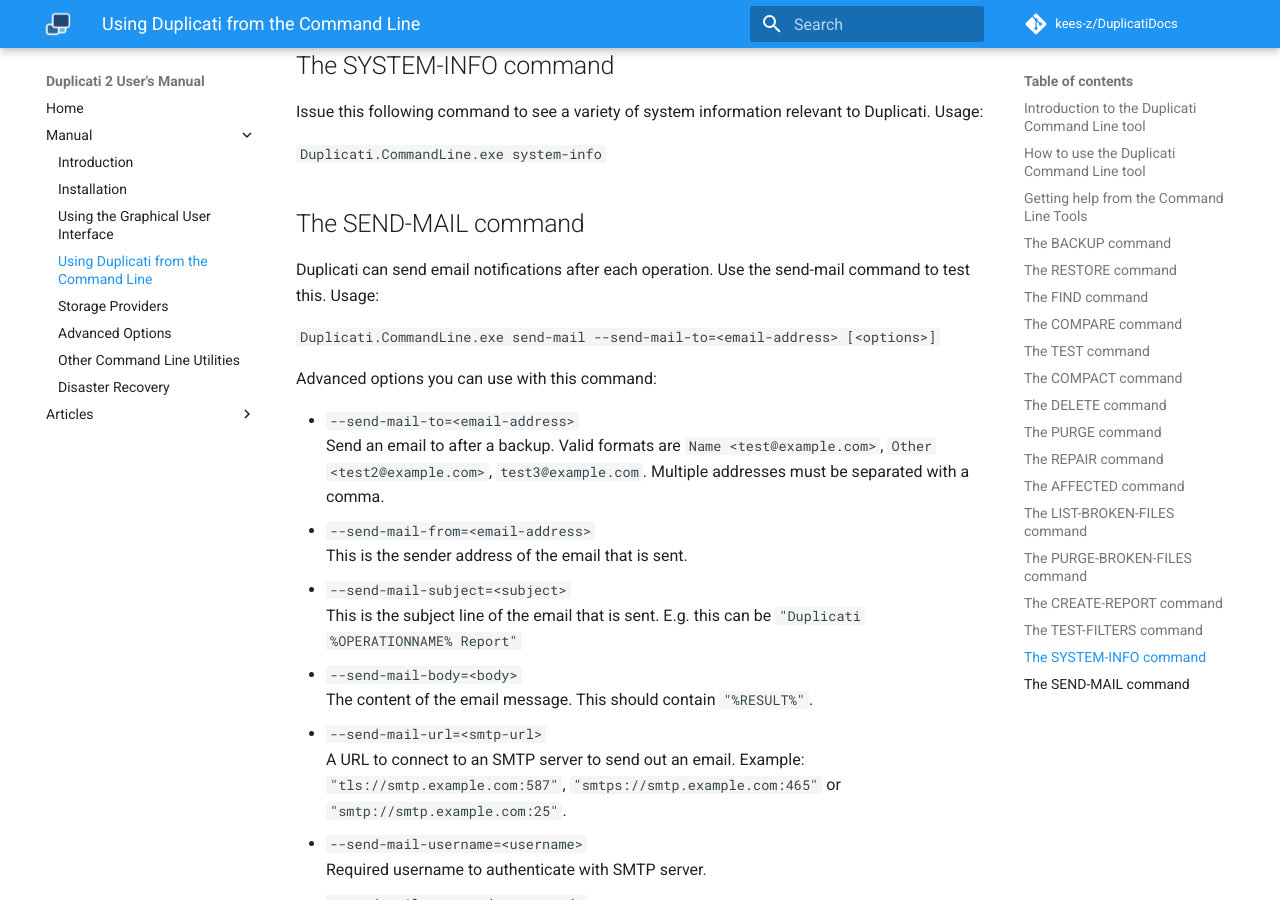
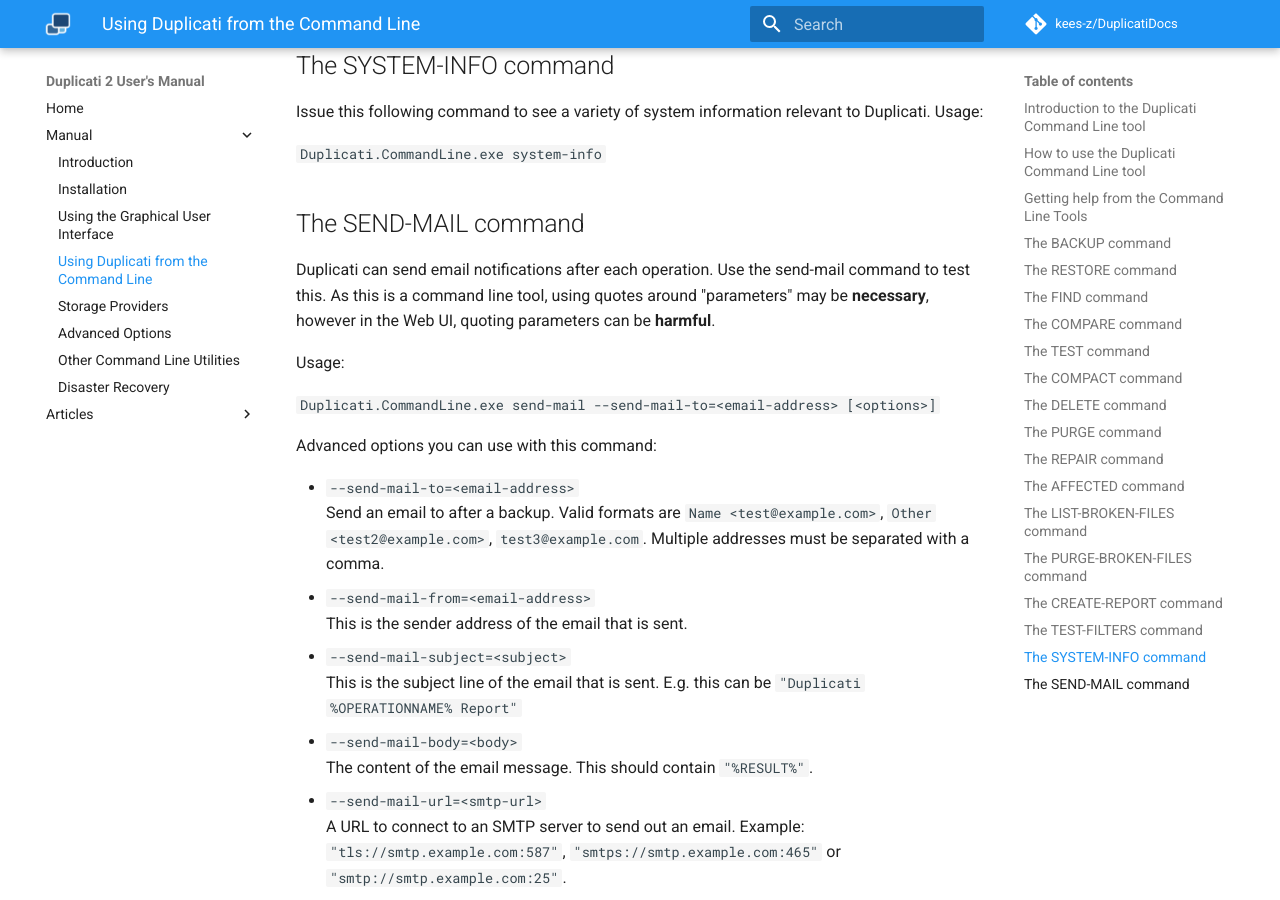
Before and after one commit to kees-z/DuplicatiDocs, an MkDocs documentation site: the page built from docs/04-using-duplicati-from-the-command-line.md, in a window 1280 px wide and 900 px high, scrolled down 9930 px. Built offline with MkDocs 1.6.1 and Material for MkDocs 9.7.7, drawn with Linux system fonts in a browser that asks for light colours; comment, search, counter and statistics services are not loaded.

Commit message:
add warning to send-mail that quoting can be good while in the Web UI it's not.

```diff
--- a/docs/04-using-duplicati-from-the-command-line.md
+++ b/docs/04-using-duplicati-from-the-command-line.md
@@ -275,7 +275,10 @@ Issue this following command to see a variety of system information relevant to
 
 ## The SEND-MAIL command
 
-Duplicati can send email notifications after each operation. Use the send-mail command to test this. Usage:
+Duplicati can send email notifications after each operation. Use the send-mail command to test this.
+As this is a command line tool, using quotes around "parameters" may be **necessary**, however in the Web UI, quoting parameters can be **harmful**.
+
+Usage:
 
 `Duplicati.CommandLine.exe send-mail --send-mail-to=<email-address> [<options>]`
 
```
